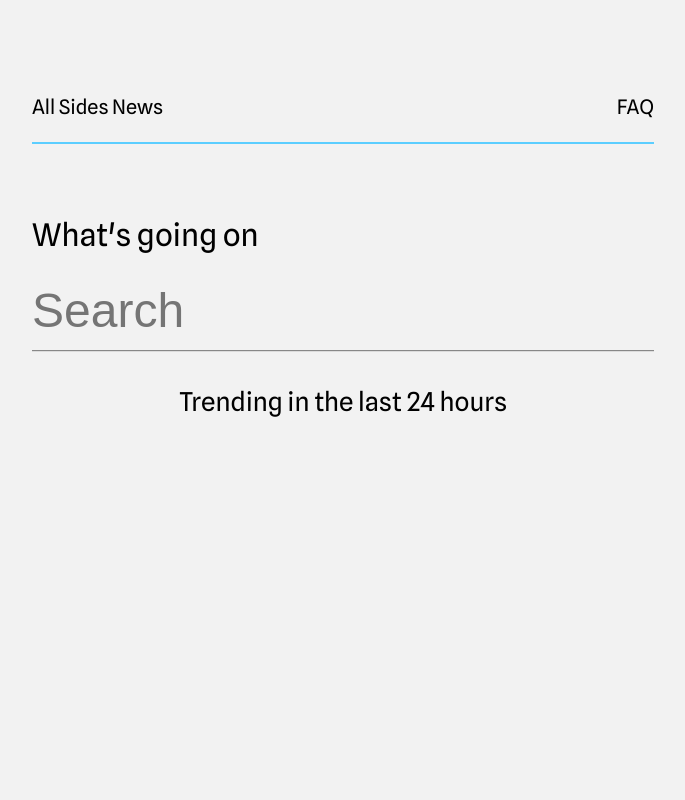
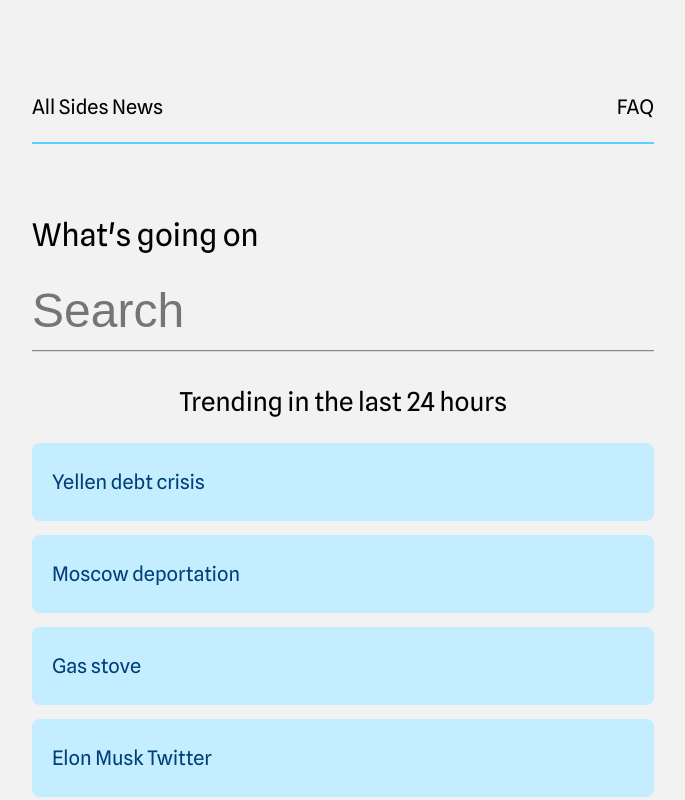
Before and after one commit to bria0/SheHacks-7-360-News, a React (Create React App) app: page / in a window 1280 px wide. Shown: the whole page, without its empty margins (297-982 px from the left). Built offline with nearby package versions, Linux system fonts and the light colour scheme.

Commit message:
made a trending list

```diff
--- a/src/App.js
+++ b/src/App.js
@@ -1,6 +1,7 @@
 import './App.css';
 import Header from './components/header.js'
 import SearchInput from './components/searchbar.js'
+import List from './components/trendingList.js'
 
 function App() {
   return (
@@ -10,6 +11,7 @@
       <Header />
       <SearchInput />
       <p>Trending in the last 24 hours</p>
+      <List />
       </header>
     </div>
   );
--- /dev/null
+++ b/src/components/trendingList.js
@@ -0,0 +1,73 @@
+import styled from 'styled-components';
+
+const List = () => {
+    return (
+      <List1>
+        <ListItem>
+          <Text1>Yellen debt crisis</Text1>
+        </ListItem>
+        <ListItem>
+          <Text2>Moscow deportation</Text2>
+        </ListItem>
+        <ListItem>
+          <Text3>Gas stove</Text3>
+        </ListItem>
+        <ListItem>
+          <Text4>Elon Musk Twitter</Text4>
+        </ListItem>
+      </List1>
+    )
+  }
+
+  const List1 = styled.div`
+    display: flex;
+    flex-direction: column;
+    justify-content: flex-start;
+    align-items: flex-start;
+    gap: 14px;
+  `
+  const ListItem = styled.div`
+    border-radius: 8px;
+    display: flex;
+    flex-direction: row;
+    justify-content: flex-start;
+    align-items: flex-start;
+    padding: 24px 20px;
+    gap: 296px;
+    background-color: #c4edff;
+    width: 582px;
+  `
+  const Text1 = styled.div`
+    text-align: left;
+    vertical-align: middle;
+    font-size: 20px;
+    font-family: Spline Sans;
+    line-height: 150%;
+    color: #003f79;
+  `
+  const Text2 = styled.div`
+    text-align: left;
+    vertical-align: middle;
+    font-size: 20px;
+    font-family: Spline Sans;
+    line-height: 150%;
+    color: #003f79;
+  `
+  const Text3 = styled.div`
+    text-align: left;
+    vertical-align: middle;
+    font-size: 20px;
+    font-family: Spline Sans;
+    line-height: 150%;
+    color: #003f79;
+  `
+  const Text4 = styled.div`
+    text-align: left;
+    vertical-align: middle;
+    font-size: 20px;
+    font-family: Spline Sans;
+    line-height: 150%;
+    color: #003f79;
+  `
+
+  export default List;
```
Also changed, not shown: src/components/item.js (+24 -0 lines), src/components/itemList.js (deleted).
